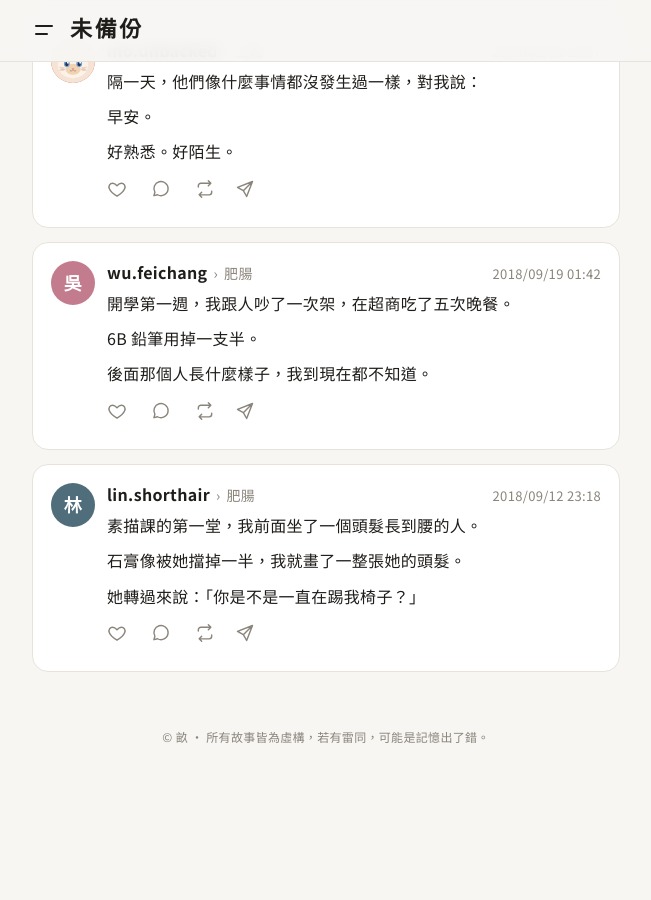
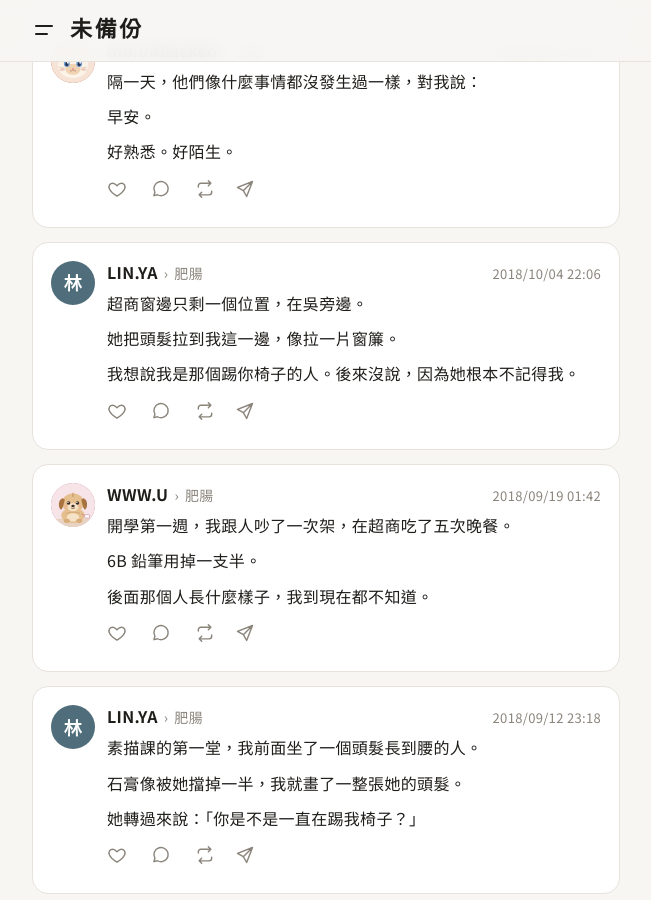
Before and after one commit to Sierra2121/weibeifen, a Jekyll site: the page built from index.html, in a window 1280 px wide and 900 px high, scrolled down 11065 px. Shown: the whole window, without its empty margins (314-965 px from the left). Built offline with Jekyll 4.4.1, drawn with Linux system fonts in a browser that asks for light colours; before the commit the page ends 11845 px from its top, so only the background shows below that; part of the change alters nothing that is shown.

Commit message:
《肥腸》林第二章〈綠色的燈〉；吳、林改帳號名；吳頭貼娃娃
Co-Authored-By: Claude Opus 5.5 <noreply@anthropic.com>
Claude-Session: https://claude.ai/code/session_01VPttWSK59TJtsya3K552bU

```diff
--- a/_data/characters.yml
+++ b/_data/characters.yml
@@ -25,15 +25,16 @@ yang:
   bio: 台北來的，在台中市場口開咖啡廳。番茄硬的切片，軟的煮醬。
 lin:
   name: 林
-  handle: lin.shorthair
+  handle: LIN.YA
   novel: feichang
   glyph: 林
   color: "#4f6d7a"
   bio: 頭髮一直都是短的。彰化念藝術系，現在在台中。
 wu:
   name: 吳
-  handle: wu.feichang
+  handle: WWW.U
   novel: feichang
+  avatar: wu.svg
   glyph: 吳
   color: "#c27c8e"
   bio: 做狗狗娃娃。不太出門，除了拍照。
--- /dev/null
+++ b/_posts/2018-10-04-green-light.md
@@ -0,0 +1,93 @@
+---
+layout: thread
+title: 綠色的燈
+character: lin
+novel: feichang
+chapter: 2
+teaser: |
+  超商窗邊只剩一個位置，在吳旁邊。
+
+  她把頭髮拉到我這一邊，像拉一片窗簾。
+
+  我想說我是那個踢你椅子的人。後來沒說，因為她根本不記得我。
+date: 2018-10-04 22:06:00 +0800
+---
+點名之後我知道她叫吳。
+
+老師念「吳」的時候她說得很小聲，老師又念了一次，有人笑。我沒有笑。我在後面看到她把夾子拿下來，頭髮又放下來了。
+
+那之後的素描課，她都提早到，坐內圈。我都晚到，坐外圈。中間隔著石膏像。我畫了三週的希臘人，鼻子那一角我畫得最好。
+
+***
+
+學校後門那間超商，晚上九點以後會變成宿舍的客廳。
+
+我不太去。人太多，大家講話很大聲，打牌的、吃泡麵的、等男朋友的。我通常在宿舍吃泡麵，自己燒水。
+
+那天熱水壺壞了。
+
+***
+
+我進去的時候，窗邊那排高腳椅只剩一個空位。
+
+旁邊坐的是吳。
+
+她面前一個御飯糰，一瓶無糖綠，御飯糰只咬了一口。她沒有在滑手機，也沒有戴耳機，就看著窗戶外面。
+
+我端著泡麵站在那裡大概五秒。後面有人要過，我就坐下了。
+
+她沒有轉頭。可是她把頭髮從右肩撥到左肩，撥到我這一邊。整片頭髮垂下來，隔在我們中間，像有人在我旁邊拉了一片窗簾。
+
+***
+
+我的腳又開始抖。
+
+高腳椅的腳踏桿是鐵的，我一抖就會發出聲音，叩、叩、叩。我想到素描教室，想到她轉過來的那張臉。
+
+我把腳踩在地上，用力踩住。這是我第一次為了某個人，叫自己的腳不要動。
+
+很難。比畫石膏像難。
+
+***
+
+窗戶外面是馬路，對面有一間檳榔攤。檳榔攤的燈是綠色的，一圈小燈泡，一直閃，閃的節奏很亂，不是一明一暗，是明明暗明暗暗暗明。
+
+我盯著它吃泡麵，越看越煩。
+
+我說：「那個燈很吵。」
+
+我不是在跟她講話。我是自己講出來的，跟我煩的時候會踢東西一樣，是自己跑出來的。
+
+窗簾動了一下。
+
+她說：「對。」
+
+過了一下，她又說：「它沒有規律。我數過，數不出來。」
+
+***
+
+我轉頭看她。她還是看著窗外，頭髮還是擋在中間，我只看得到她的鼻尖和一點點下巴。
+
+我想說：我是素描課坐你後面的那個人。踢你椅子的那個。你掉的筆是我撿的。我畫了你的頭髮，那張畫現在貼在我床頭。
+
+可是她轉過來的時候，眼睛在我臉上停了一下，就移開了，像看到一個陌生人那樣移開。
+
+她不記得我。
+
+我把那些話吞回去，跟泡麵一起。
+
+***
+
+她吃完御飯糰，把包裝紙摺成很小的三角形，摺得很整齊，丟進垃圾桶，可回收的那格。然後她站在門口，等到沒有人要進來，才推門出去。
+
+我在窗邊又坐了二十分鐘。泡麵湯冷掉了。
+
+檳榔攤的燈還在閃。我試著數，真的數不出來。
+
+***
+
+回宿舍的路上，手機在口袋震。螢幕上是「媽」。
+
+我把手機翻過來，蓋著，讓它震到停。
+
+熱水壺我隔天就買了新的。可是之後晚上九點，我還是常常去那間超商。
```
Also changed, not shown: assets/avatars/wu.svg (added).
